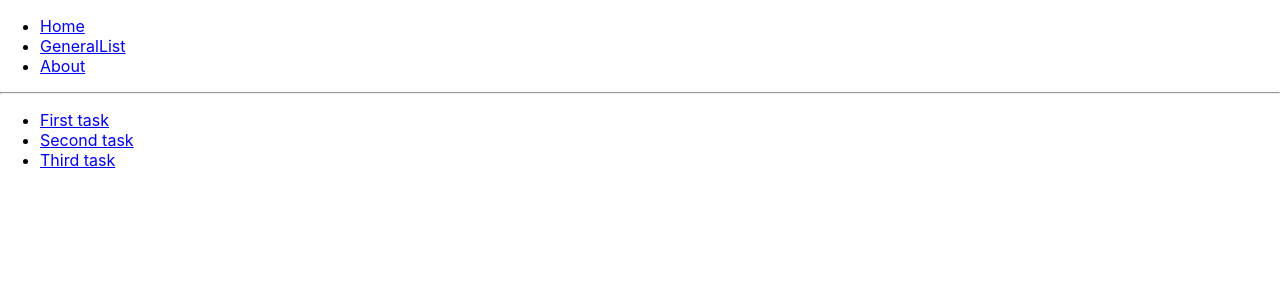
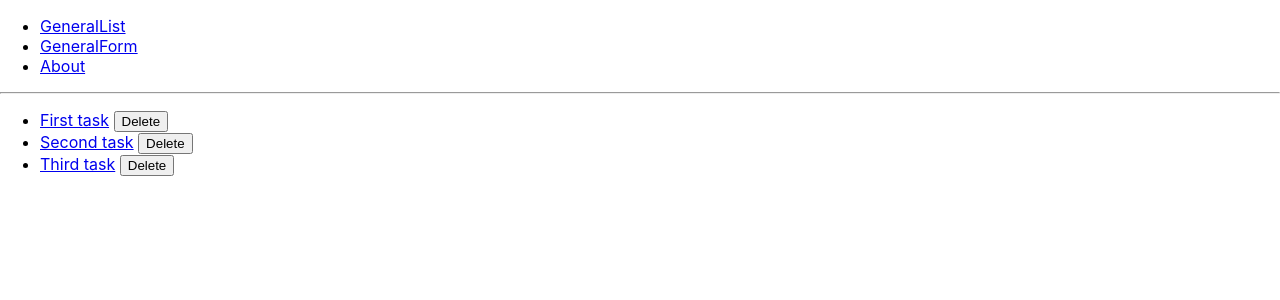
Before and after one commit to johngagon/nodes, a React (Create React App) app in the folder johnsapp/: page /list in a window 1280 px wide. Shown: the top 300 px of the page. Built offline with nearby package versions, Linux system fonts and the light colour scheme.

Commit message:
completing first round

```diff
--- a/johnsapp/src/App.js
+++ b/johnsapp/src/App.js
@@ -7,80 +7,60 @@ import {
 } from "react-router-dom";
 
 import GeneralList from './GeneralList';
-//import GeneralForm from './GeneralForm';
+import GeneralForm from './GeneralForm';
 import schema from './todo-schema.json';
 import initData from './init-data.json';
-// This site has 3 pages, all of which are rendered
-// dynamically in the browser (not server rendered).
-//
-// Although the page does not ever refresh, notice how
-// React Router keeps the URL up to date as you navigate
-// through the site. This preserves the browser history,
-// making sure things like the back button and bookmarks
-// work properly.
-//const currentTodo = data.rows[1];
-
-const toDoSchema = schema;
 
 export default function App() {
 
-  const [data, setData] = useState(initData);
+  const toDoSchema = schema;
+  const [data, setData] = useState(initData.rows); //can wrap setData or hook
 
   return (
     <Router>
       <div>
         <ul>
           <li>
-            <Link to="/">Home</Link>
+            <Link to="/list">GeneralList</Link>
           </li>
           <li>
-            <Link to="/list">GeneralList</Link>
+            <Link to="/add">GeneralForm</Link>
           </li>
           <li>
             <Link to="/about">About</Link>
           </li>
         </ul>
 
-        <hr />
-
-        {/*
-          A <Switch> looks through all its children <Route>
-          elements and renders the first one whose path
-          matches the current URL. Use a <Switch> any time
-          you have multiple routes, but you want only one
-          of them to render at a time
-        */}
+        <hr />{/* TODO: make this a left nav */}
         <Switch>
-          <Route exact path="/">
-            <Home />
-          </Route>
           <Route path="/list">
+          {/*
+            Note: a title is a required attribute in all elements of the data array.
+            {"rows": [{"title":"aValue"...},...]}
+          */}
             <GeneralList
               schema={toDoSchema}
-              listData={data}
+              data={data}
+              setData={setData}
             />
+          </Route>
+          <Route path="/add">
+            <GeneralForm
+                schema={toDoSchema}
+                data={data}
+                setData={setData}
+              />
           </Route>
           <Route path="/about">
             <About />
           </Route>
-
         </Switch>
       </div>
     </Router>
   );
 }
-
 // You can think of these components as "pages"
 // in your app.
-
-function Home() {
-  return (
-    <div>
-      <h2>Home</h2>
-    </div>
-  );
-}
-
 function About() {
   return (
     <div>
@@ -88,14 +68,3 @@ function About() {
     </div>
   );
 }
-
-/*
- component={GeneralForm}
-          <Route path="/form/1">
-            <GeneralForm
-              schema={toDoSchema}
-              formData={data}
-            />
-          </Route>
-
-*/
--- a/johnsapp/src/GeneralForm.js
+++ b/johnsapp/src/GeneralForm.js
@@ -4,19 +4,36 @@ import Form from 'react-jsonschema-form'; //Note: not import Form from "@rjsf/co
 //import schema from './todo-schema.json'; // this can be passed in as a prop from App
 
 const log = (type) => console.log.bind(console, type);
-const onSubmit = ({formData}, e) => console.log("Data submitted: ",  formData);
+
 const onChange = ({formData}, e) => console.log("Data changed: ",  formData);
 const onError = (errors) => console.log("I have", errors.length, "errors to fix");
 
 class GeneralForm extends React.Component {
 
+  onSubmit (formData, data, e) {
+    const {setData} = this.props;
+    const found = data.findIndex(item => item.title === formData.title );
+    if(found !== -1){
+      const newData = data.map((item, index) => {
+        return index === found ? formData : item;
+      });
+      setData(data => newData);
+    }else{
+      setData(data => data.concat(formData));
+    }
+    console.log("Data submitted: ",  formData);
+  }
+
   render() {
-    //console.log(this.props);
+    console.log(this.props);
     const {schema, data, match} = this.props;
     //console.log(match);
-    const { params: { id } } = match;
-    const arrayIndex = parseInt(id);//comes from an array index.
-    const formData = data.rows[arrayIndex];
+    let formData;
+    if (match) {
+      const { params: { id } } = match;
+      const arrayIndex = parseInt(id);//comes from an array index.
+      formData = data[arrayIndex];
+    }
     //console.log(formData.rows[arrayIndex]);
 
     log("render");
@@ -24,7 +41,7 @@ class GeneralForm extends React.Component {
       <Form schema={schema}
       formData={formData}
       onChange={onChange}
-      onSubmit={onSubmit}
+      onSubmit={({formData}, e)=>this.onSubmit(formData, data, e)}
       onError={onError}
       //ref={(form) => {formRef = form;}}
       />
--- a/johnsapp/src/GeneralList.js
+++ b/johnsapp/src/GeneralList.js
@@ -9,12 +9,29 @@ import GeneralForm from './GeneralForm';
 
 class GeneralList extends React.Component {
 
+  onDelete(idx) {
+    const {data, setData} = this.props;
+    const newData = data.filter((item, index) => {
+      return index !== idx;
+    });
+    setData(data => newData); //TODO use the schema main title attribute e.g.: todo to construct RESTful calls. see submit calls in form.
+    /*
+    e.g.:
+    POST:  /todo (body {})  200 body {id:}             //can't add, (not unique somehow)
+    GET:   /todo,           200 body {[{},{},..]}
+    GET"   /todo/:id        200 body {{}}
+    DELETE /todo/:id        200                        //can't find
+    PUT    /todo/:id        200                        //can't find, can't do
+    */
+  }
+
   render() {
-    const {schema, listData} = this.props;
+    const {schema, data, setData} = this.props;
 
-    const renderedList = listData.rows.map((row, idx) => {
+    const renderedList = data.map((row, idx) => {
+      // TODO if task is done, don't allow delete, also, replace button with nice icon
       return (
-        <li key={idx}><Link to={`/form/${idx}`}>{row.title}</Link></li>
+        <li key={idx}><Link to={`/form/${idx}`}>{row.title}</Link> <button onClick={()=>this.onDelete(idx)}>Delete</button></li>
       );
     });
 
@@ -23,7 +40,8 @@ class GeneralList extends React.Component {
         <Router>
           <ul>{renderedList}</ul>
           <Switch>
-            <Route exact path="/form/:id" render={(props) => <GeneralForm {...props} data={listData} schema={schema}/>}/>
+            <Route exact path="/form/:id"
+              render={(props) => <GeneralForm {...props} data={data} schema={schema} setData={setData}/>}/>
           </Switch>
         </Router>
 
```
Also changed, not shown: 1 other file (tests, documents, lock files or other folders).
